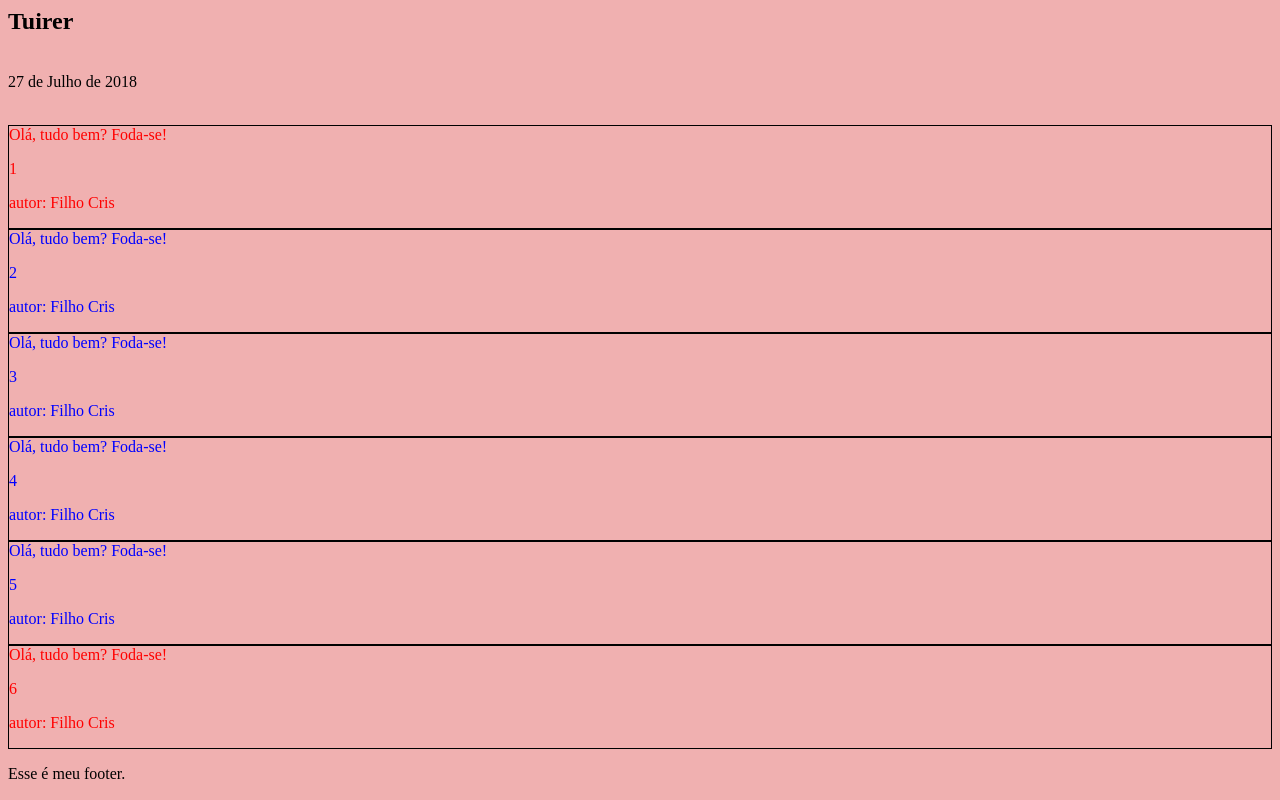
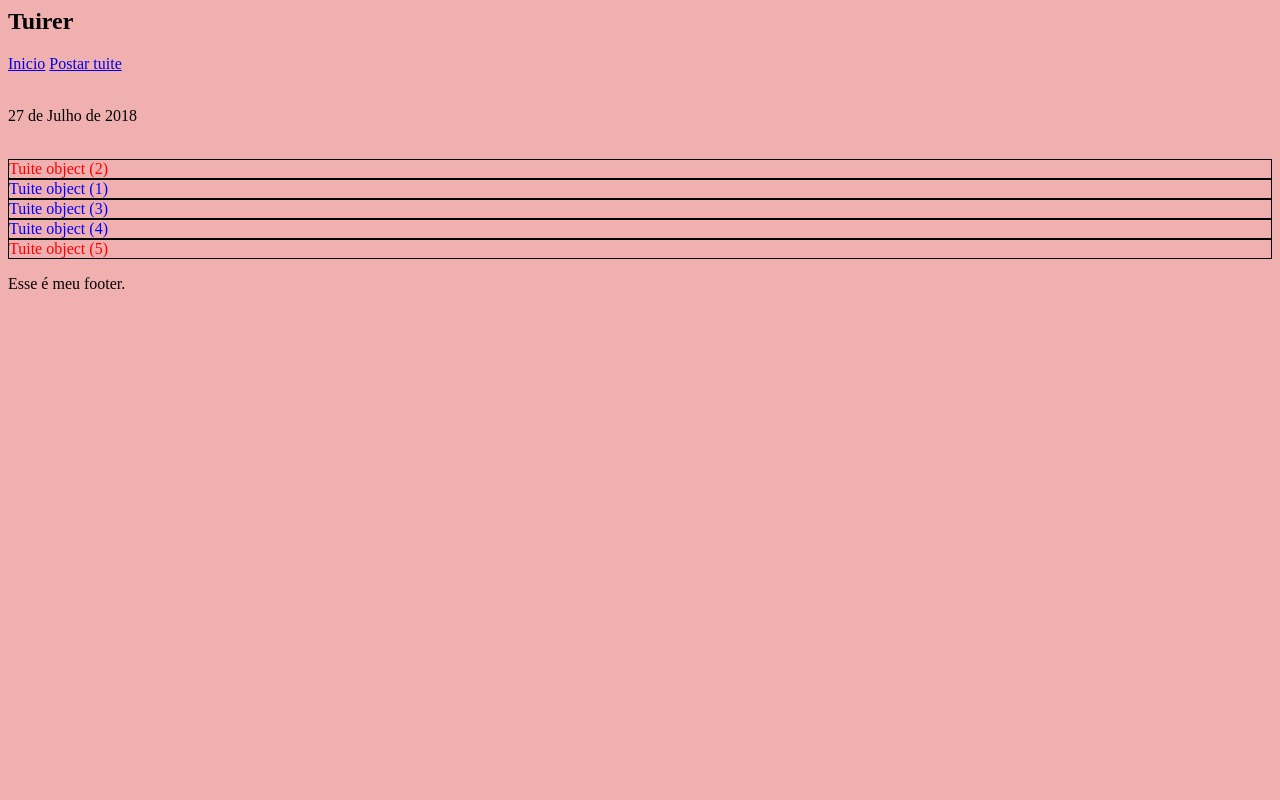
Before and after one commit to fariasjr/CitiTuirer, a Django app: page / in a window 1280 px wide. Run offline with Django 3.2, Linux system fonts and the light colour scheme; data comes from the database, SQL or seed files in the repository.

Commit message:
sextafeira

```diff
--- a/tuirer/core/views.py
+++ b/tuirer/core/views.py
@@ -2,6 +2,7 @@ from django.shortcuts import render
 from django.http import HttpResponse
 from .helpers import get_character_name, ip_info
 from datetime import datetime
+from tuites.models import Tuite
 #from random import randint
 
 # Create your views here.
@@ -29,8 +30,8 @@ def index(request):
         # 'my_name': 'Julia',
         # 'country_name': country,
         # 'flag_image': flag_image,
-        'now': datetime.now()
-
+        'now': datetime.now(),
+        'tuites': Tuite.objects.all(),
     }
 
     return render(request, 'home.html', context)
--- a/tuirer/static/css/style.css
+++ b/tuirer/static/css/style.css
@@ -1,3 +1,11 @@
 body {
     background: rgb(240, 176, 176)
 }
+
+.error{
+    background: rgb(189, 0, 0)
+}
+
+.sucess_message{
+    background: rgb(58, 153, 3)
+}
--- a/tuirer/templates/base.html
+++ b/tuirer/templates/base.html
@@ -19,6 +19,7 @@
         <h2>Tuirer</h2>
         <!-- <p>{% lorem 1 p%}</p> -->
         <!-- <p>{{ user }}</p> -->
+        {% include 'includes/menu.html' %}
         <p>
             <br>{{ now|date:"d \d\e F \d\e Y" }} <br> <br>
 
--- a/tuirer/templates/home.html
+++ b/tuirer/templates/home.html
@@ -1,15 +1,14 @@
 {% extends 'base.html' %}
 
 {% block body %}
-    {% for number in "123456" %}
+    {% for tuite in tuites %}
             <div style="color: {% if forloop.first or forloop.last %}
                                     red
                                 {% else %}
                                     blue
                                 {% endif %};
                         border: 1px solid black;">
-                Olá, tudo bem? Foda-se!
-                {% include 'includes/card.html' with content=number author="Filho Cris" %}
+                {{ tuite }}
             </div>
     {% endfor %}
 
--- /dev/null
+++ b/tuirer/templates/includes/menu.html
@@ -0,0 +1,4 @@
+<nav>
+    <a href="{% url 'index' %}">Inicio</a>
+    <a href="{% url 'post_tuite' %}">Postar tuite</a>
+</nav>
--- a/tuirer/tuirer/urls.py
+++ b/tuirer/tuirer/urls.py
@@ -16,8 +16,10 @@ Including another URLconf
 from django.contrib import admin
 from django.urls import path
 from core.views import index
+from tuites.views import post_tuite
 
 urlpatterns = [
     path('admin/', admin.site.urls),
-    path('', index),
+    path('', index, name='index'),
+    path('postar/', post_tuite, name='post_tuite'),
 ]
--- /dev/null
+++ b/tuirer/tuites/managers.py
@@ -0,0 +1,9 @@
+from django.db import models
+
+class TuitesManager(models.Manager):
+
+    def search(self, query):
+        return self.get_queryset().filter(
+            models.Q(content__icontains=query),
+            models.Q(author__username__icontains=query)
+        )
--- a/tuirer/tuites/models.py
+++ b/tuirer/tuites/models.py
@@ -1,12 +1,19 @@
 from django.db import models
+from tuites.managers import TuitesManager
+
 
 class Tuite(models.Model):
-    content = models.CharField('Tuite', max_length=280)
-    author = models.ForeignKey('users.User', verbose_name='Autor', on_delete=models.CASCADE, related_name='tuites')
+    content = models.CharField('Tuite', max_length=280, default='Olá!')
+    author = models.ForeignKey('users.User', verbose_name='Autor', default=1, on_delete=models.SET_DEFAULT, related_name='tuites')
     date_created = models.DateTimeField(auto_now_add=True)
 
-    def __str__(self):
+    objects = TuitesManager()
+
+    def get_author_username(self):
+        return self.author.username
+
+    def str(self):
         return f'{self.author.username}: {self.content}'
 
     class Meta:
-        ordering = ('-date_created', )
+        ordering = ('content', )
```
Also changed, not shown: tuirer/templates/post_tuite.html (added, +28 -0 lines), tuirer/tuites/views.py (+24 -1 lines).
